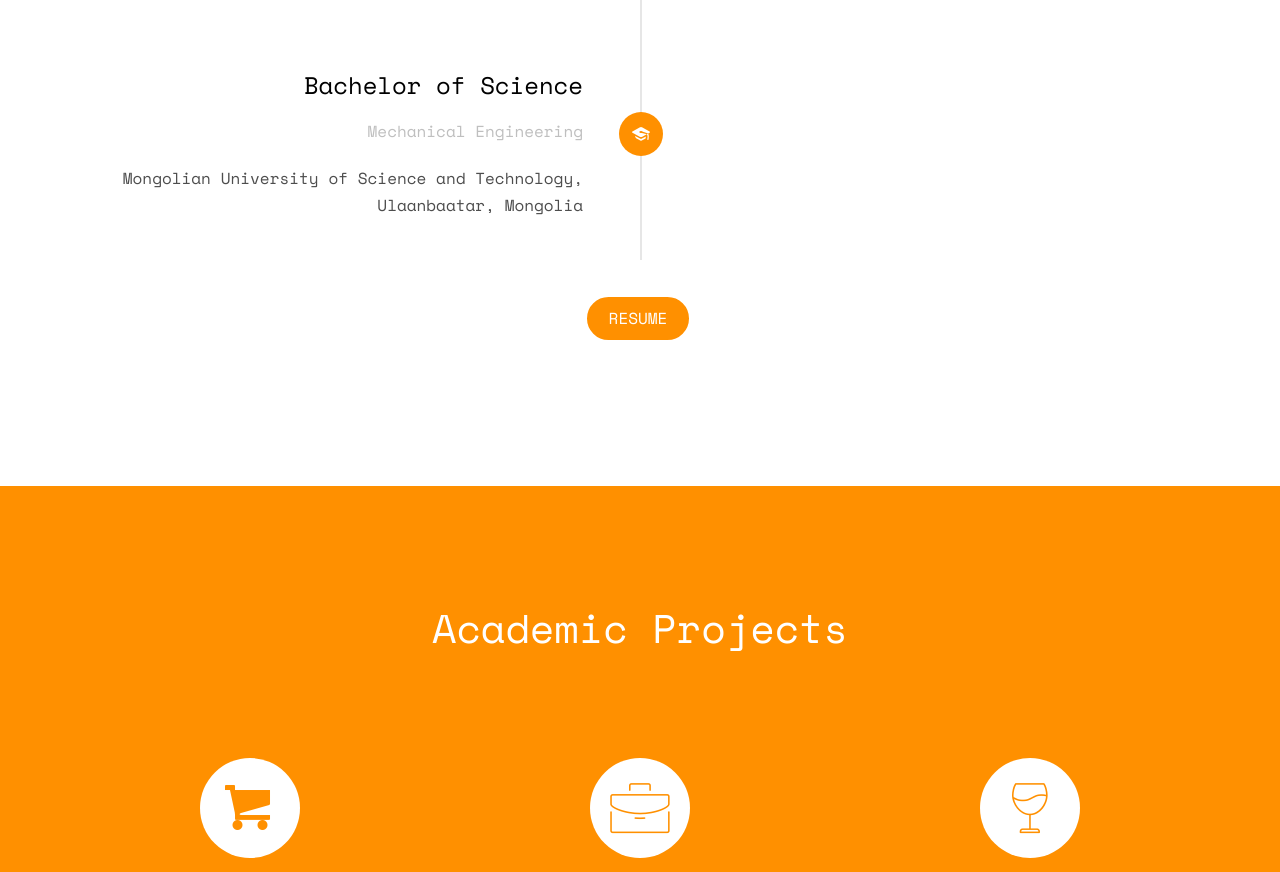
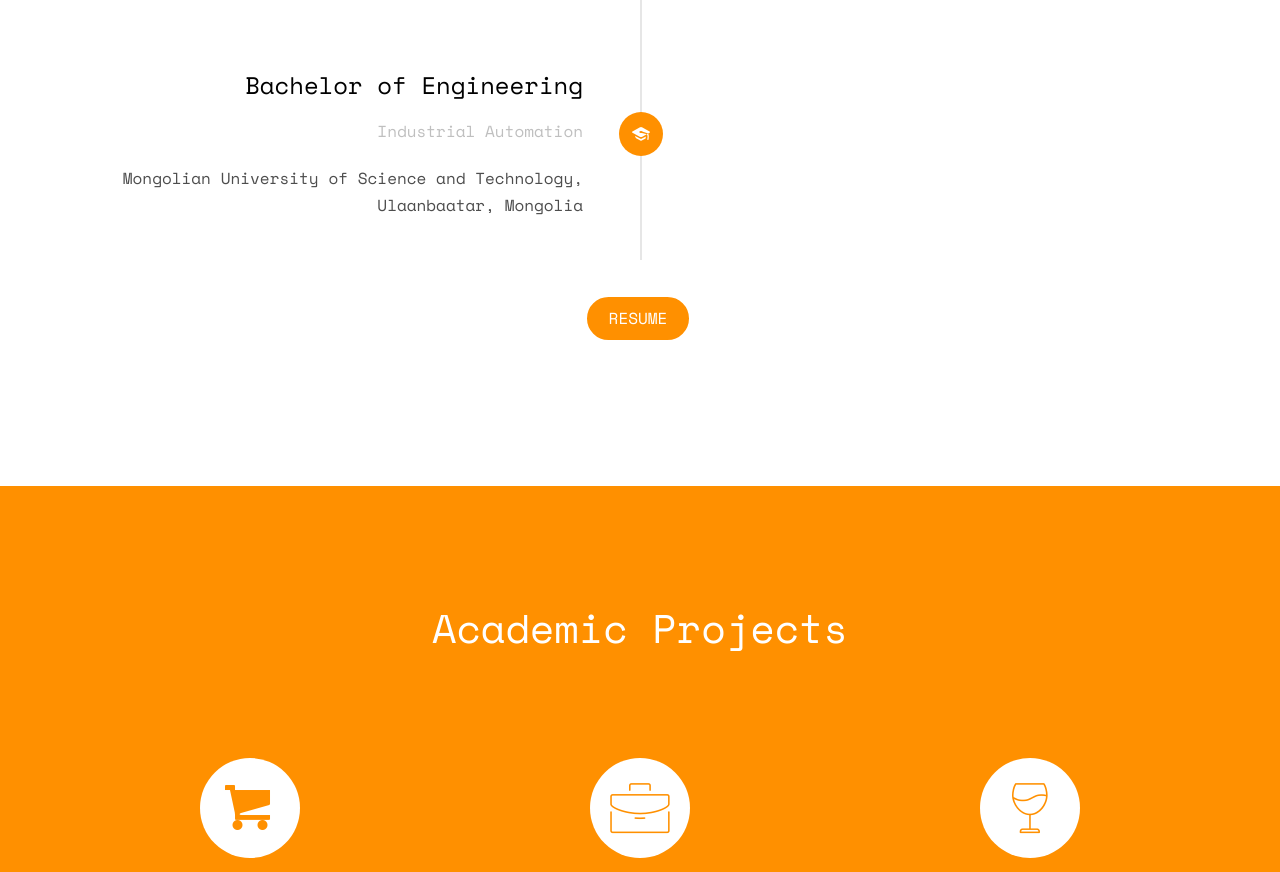
Before and after one commit to WEDNESDAYfate/cv-zaya, a plain HTML site: page index.html in a window 1280 px wide. Shown: the part 3419-4291 px from the top of the page. Drawn offline with nearby package versions, Linux system fonts and the light colour scheme; some packages are replaced by stand-ins of ours; no server answers; files whose address does not match are found by name.

Commit message:
updated resume

```diff
--- a/index.html
+++ b/index.html
@@ -267,8 +267,8 @@
 								<div class="timeline-badge"><i class="icon-graduation-cap"></i></div>
 								<div class="timeline-panel">
 									<div class="timeline-heading">
-										<h3 class="timeline-title">Bachelor of Science </h3>
-										<span class="company">Mechanical Engineering</span>
+										<h3 class="timeline-title">Bachelor of Engineering </h3>
+										<span class="company">Industrial Automation</span>
 									</div>
 									<div class="timeline-body">
 										<p>Mongolian University of Science and Technology, Ulaanbaatar, Mongolia</p>
@@ -280,7 +280,7 @@
 				</div>
 				<br />
 				<form class="text-center"
-					action="https://drive.google.com/file/d/1Ss9sGMwLg0IIRkGwI4PBED5Rpz1sUzc0/view?usp=sharing">
+					action="https://drive.google.com/file/d/1uhlmLktzQ5NN7SuRN1yOe8U9nh8xAXZq/view?usp=sharing">
 					<div class="form-group">
 						<input type="submit" value="RESUME" class="btn btn-primary text-center ">
 					</div>
@@ -378,7 +378,7 @@
 						<div class="chart" data-percent="85"><span><strong>Angular</strong>85%</span></div>
 					</div>
 					<div class="col-md-3 col-sm-6 col-xs-12 text-center">
-						<div class="chart" data-percent="90"><span><strong>Nodejs</strong>90%</span></div>
+						<div class="chart" data-percent="90"><span><strong>Nodejs</strong>90%</span> </div>
 					</div>
 					<div class="col-md-3 col-sm-6 col-xs-12 text-center">
 						<div class="chart" data-percent="85"><span><strong>MySQL</strong>85%</span></div>
```
